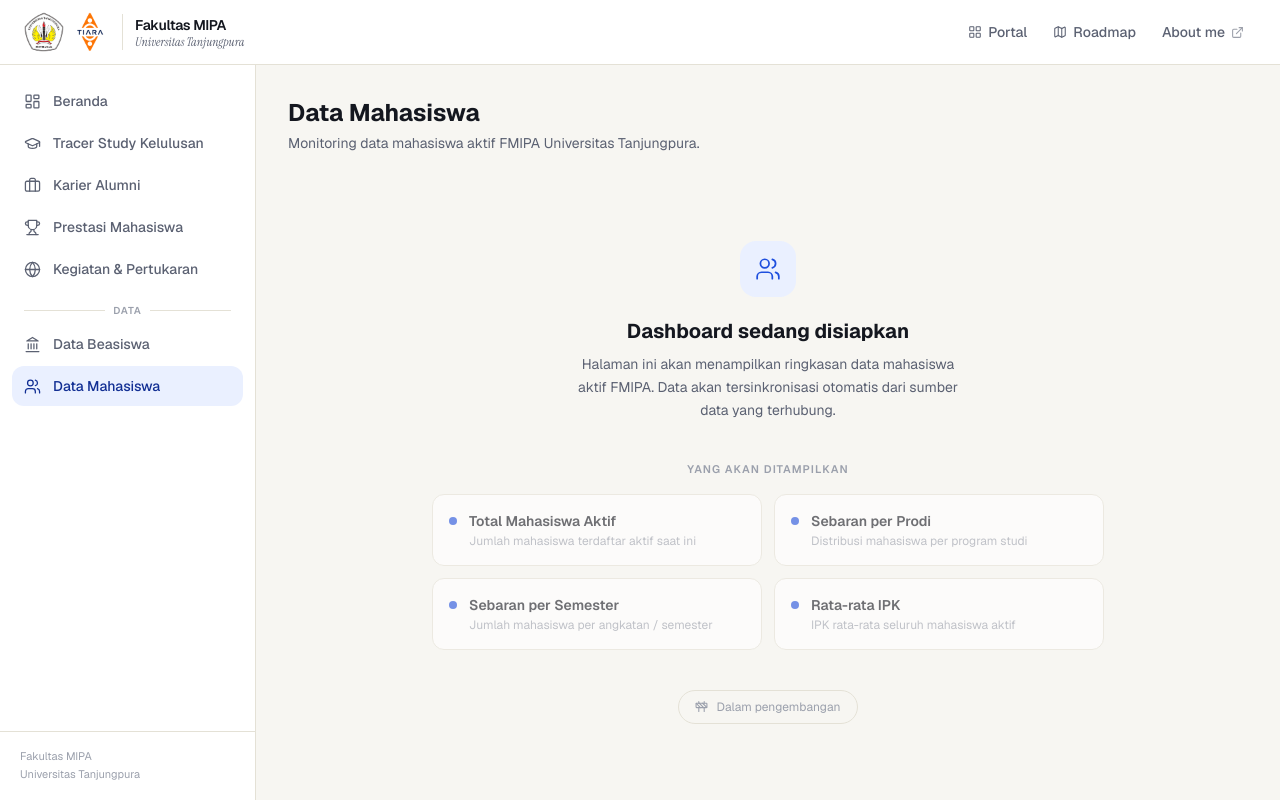
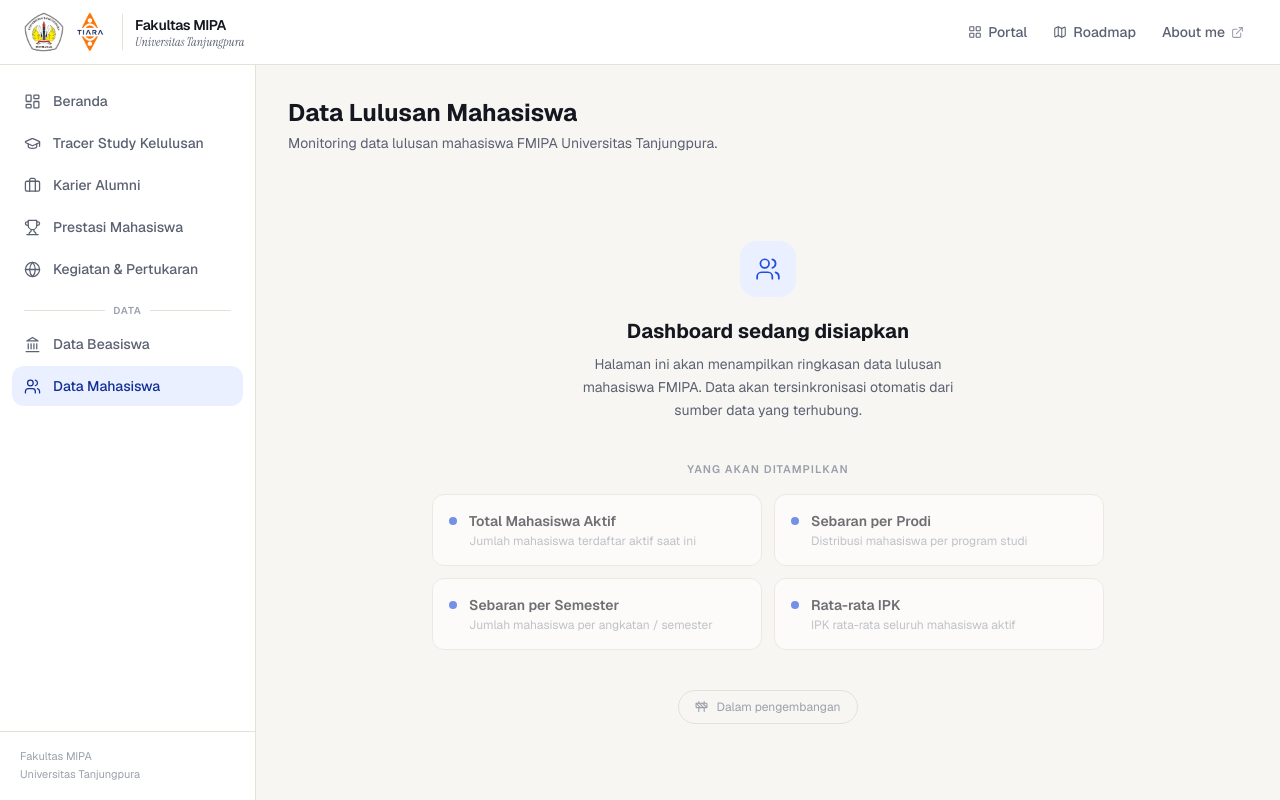
Before and after one commit to 0xthareq/tiara, a React (Vite) app in the folder frontend/: page /dashboard/mahasiswa in a window 1280 px wide. Built offline with nearby package versions, Linux system fonts and the light colour scheme; no server answers.

Commit message:
add beasiswa dan data lulusan

```diff
--- a/frontend/src/pages/Mahasiswa.jsx
+++ b/frontend/src/pages/Mahasiswa.jsx
@@ -12,8 +12,8 @@ export default function Mahasiswa() {
   return (
     <div>
       <PageHeader
-        title="Data Mahasiswa"
-        subtitle="Monitoring data mahasiswa aktif FMIPA Universitas Tanjungpura."
+        title="Data Lulusan Mahasiswa"
+        subtitle="Monitoring data lulusan mahasiswa FMIPA Universitas Tanjungpura."
       />
 
       {/* Under construction notice */}
@@ -25,7 +25,7 @@ export default function Mahasiswa() {
           Dashboard sedang disiapkan
         </h2>
         <p className="text-sm text-inksoft max-w-sm leading-relaxed mb-10">
-          Halaman ini akan menampilkan ringkasan data mahasiswa aktif FMIPA.
+          Halaman ini akan menampilkan ringkasan data lulusan mahasiswa FMIPA.
           Data akan tersinkronisasi otomatis dari sumber data yang terhubung.
         </p>
 
```
